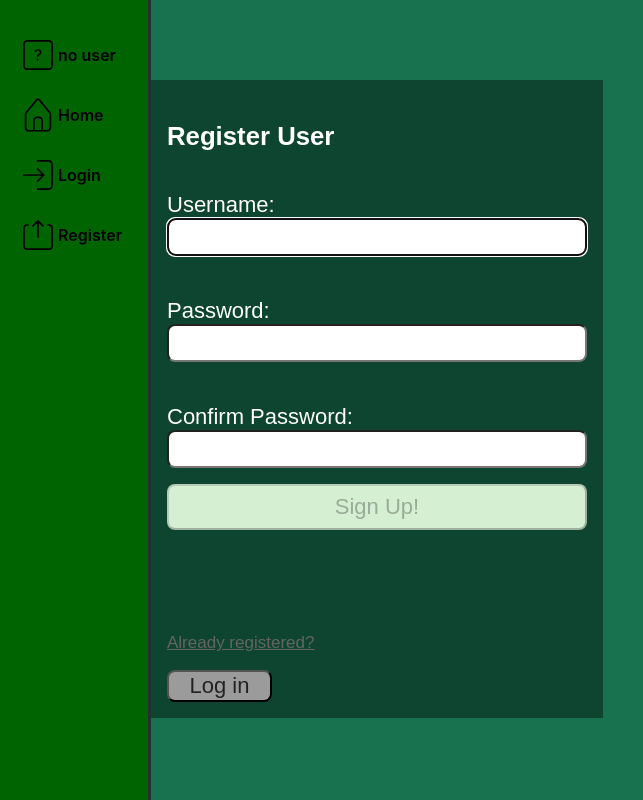
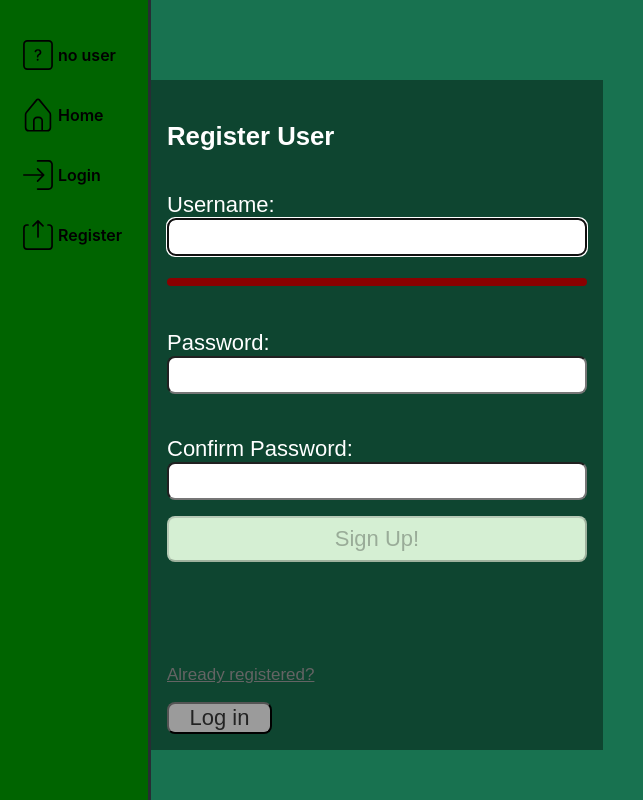
Before and after one commit to chubrubbaloo/uppgift3-frontend, a React (Create React App) app: page /register in a window 1280 px wide. Shown: the whole page, without its empty margins (0-643 px from the left). Built offline with nearby package versions, Linux system fonts and the light colour scheme.

Commit message:
Code Cleaning RegisterView

```diff
--- a/src/views/registerView/RegisterView.css
+++ b/src/views/registerView/RegisterView.css
@@ -77,7 +77,7 @@
 .instructions {
     font-size: 0.75rem;
     border-radius: 0.5rem;
-    background: #000;
+    background: #8a0000;
     color: #fff;
     padding: 0.25rem;
     position: relative;
--- a/src/views/registerView/RegisterView.js
+++ b/src/views/registerView/RegisterView.js
@@ -5,12 +5,12 @@ import * as api from "../../api";
 import {useNavigate} from "react-router-dom";
 import "./RegisterView.css";
 
-
+// RegEx
 const USER_REGEX = /^.{1,50}$/;
 const PWD_REGEX = /^.{1,50}$/;
 
 
-// Funktions-komponent: RegisterComponent
+// View (RegisterView)
 const RegisterView = () => {
 
     const navigate = useNavigate()
@@ -57,7 +57,7 @@ const RegisterView = () => {
     }, [password, matchPwd])
 
 
-//felmeddelande
+    //Felmeddelande
     useEffect(() => {
         setErrMsg('');
     }, [username, password, matchPwd])
@@ -65,6 +65,7 @@ const RegisterView = () => {
     const handleSubmit = async (e) => {
         e.preventDefault();
 
+        // Lägg till användarnamn & lösenord till backend
         try {
             const data = await api.register(username, password)
             if (data.message !== "Registration successful") {
@@ -73,12 +74,9 @@ const RegisterView = () => {
             }
             setSuccess(true);
 
-            // clear input fields
         } catch (err) {
             if (!err?.response) {
                 setErrMsg('No Server Response');
-            } else if (err.response?.status === 409) {
-                setErrMsg('Username Taken');
             } else {
                 setErrMsg('Registration Failed')
             }
@@ -96,17 +94,14 @@ const RegisterView = () => {
                     </section>
                 ) : (
                     <section className={"register-section"}>
-                        <p ref={errRef} className={errMsg ? "errmsg" :
-                            "offscreen"} aria-live="assertive">{errMsg}</p>
                         <h1>Register User</h1>
                         <form className={"register-form"} onSubmit={handleSubmit}>
+
+                            {/*Username*/}
                             <label className={"register-label"} htmlFor="username">
                                 Username:
-                                <span className={validName ? "valid" : "hide"}>
-                        <FontAwesomeIcon icon={faCheck}/>
-                    </span>
-                                <span className={validName || !username ? "hide" : "invalid"}><FontAwesomeIcon icon={faTimes}/>
-                    </span>
+                                <span className={validName ? "valid" : "hide"}><FontAwesomeIcon icon={faCheck}/></span>
+                                <span className={validName || !username ? "hide" : "invalid"}><FontAwesomeIcon icon={faTimes}/></span>
                             </label>
                             <input
                                 className={"register-input"}
@@ -122,13 +117,14 @@ const RegisterView = () => {
                                 onBlur={() => setUserFocus(false)}
                             />
                             <p id="uidnote"
-                               className={userFocus && username && !validName ? "instructions" : "offscreen"}></p>
+                                className={userFocus && !validName ? "instructions" : "offscreen"}></p>
                             <br/>
+
+                            {/*Password*/}
                             <label className={"register-label"} htmlFor="password">
                                 Password:
                                 <span className={validPwd ? "valid" : "hide"}><FontAwesomeIcon icon={faCheck}/></span>
-                                <span className={validPwd || !password ? "hide" : "invalid"}><FontAwesomeIcon
-                                    icon={faTimes}/></span>
+                                <span className={validPwd || !password ? "hide" : "invalid"}><FontAwesomeIcon icon={faTimes}/></span>
                             </label>
                             <input
                                 className={"register-input"}
@@ -143,11 +139,12 @@ const RegisterView = () => {
                             />
                             <p id="pwdnote" className={pwdFocus && !validPwd ? "instructions" : "offscreen"}></p>
                             <br/>
-                            <label className={"register-label"} htmlFor="password">
+
+                            {/*Confirm password*/}
+                            <label className={"register-label"} htmlFor="confirm_psw">
                                 Confirm Password:
                                 <FontAwesomeIcon icon={faCheck} className={validMatch && matchPwd ? "valid" : "hide"}/>
-                                <FontAwesomeIcon icon={faTimes}
-                                                 className={validMatch || !matchPwd ? "hide" : "invalid"}/>
+                                <FontAwesomeIcon icon={faTimes} className={validMatch || !matchPwd ? "hide" : "invalid"}/>
                             </label>
                             <input
                                 className={"register-input"}
@@ -166,12 +163,18 @@ const RegisterView = () => {
                                 "Confirm Password" needs to match "Password".
                             </p>
 
-                            <button className={"sign-up-button"}
-                                    disabled={!validName || !validPwd || !validMatch}
+                            {/*"Sign-Up"*/}
+                            <button className={"sign-up-button"} disabled={!validName || !validPwd || !validMatch}
                             >Sign Up!
                             </button>
+                        </form>
 
-                        </form>
+                        {/*Felmeddelande från backend*/}
+                        <p ref={errRef} className={errMsg ? "errmsg" : "offscreen"} aria-live="assertive">
+                            {errMsg}
+                        </p>
+
+                        {/*"Already logged-in"*/}
                         <section className={"already-logged-in"}>
                             <p id={"already-registered-p"}>
                                 Already registered?
```
